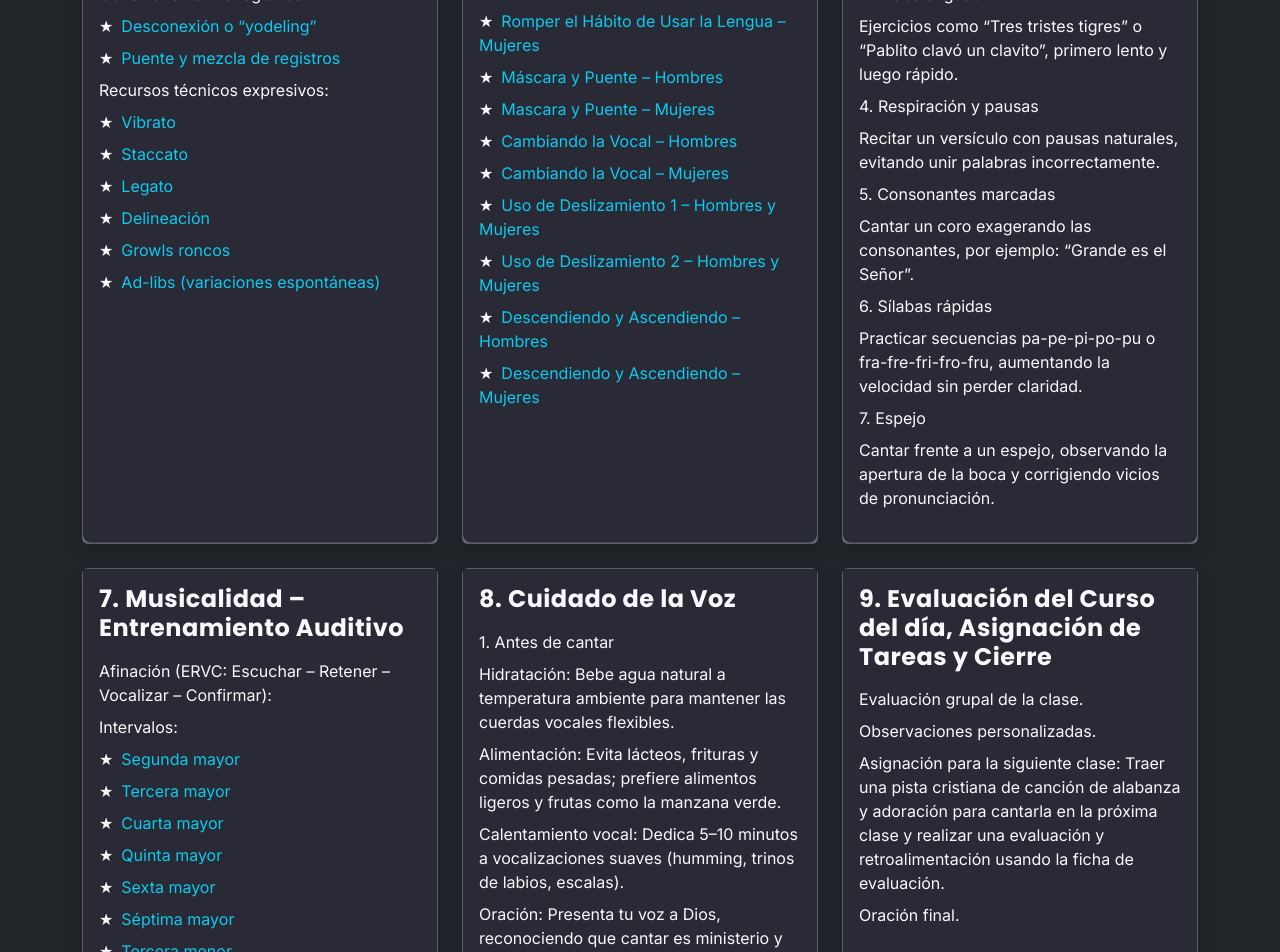
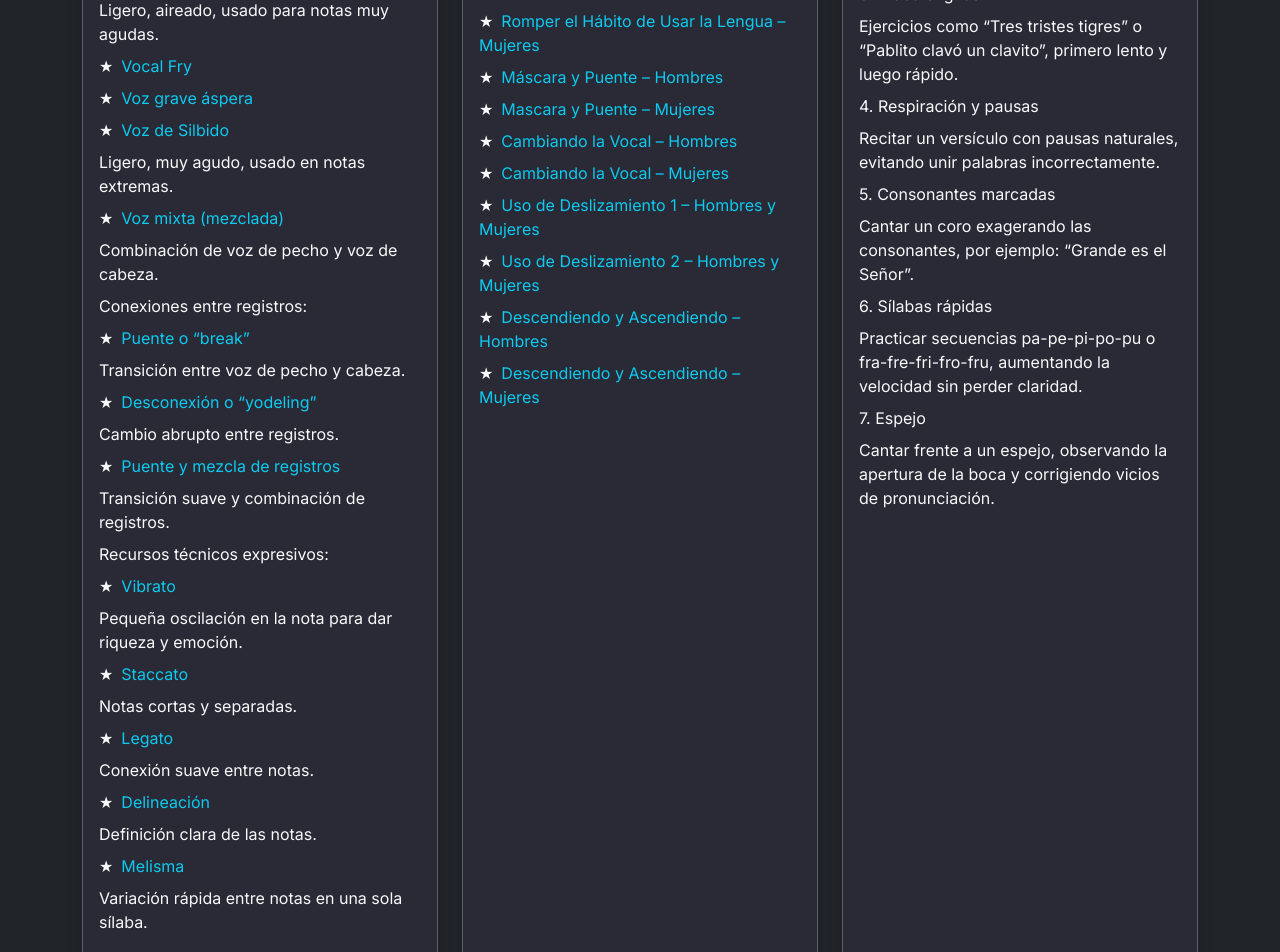
Before and after one commit to MiguelAngelTG7/Vocal-Training, a React (Vite) app: page / in a window 1280 px wide. Shown: the part 1780-2732 px from the top of the page. Built offline with nearby package versions, Linux system fonts and the light colour scheme.

Commit message:
text fixed 2

```diff
--- a/src/App.jsx
+++ b/src/App.jsx
@@ -159,21 +159,35 @@ function App() {
             items: [
               'Tipos de Voz (Registros):',
               'Voz de pecho*',
+              'Potente, lleno, usado al hablar y cantar grave.',
               'Voz de cabeza*',
+              'Ligero, resonante, usado para notas agudas y falsetto.',
               'Falsetto*',
+              'Ligero, aireado, usado para notas muy agudas.',
+              'Vocal Fry*',
               'Voz grave áspera*',
-              'Voz de silbido*',
+              'Voz de Silbido*',
+              'Ligero, muy agudo, usado en notas extremas.',
               'Voz mixta (mezclada)*',
+              'Combinación de voz de pecho y voz de cabeza.',
               'Conexiones entre registros:',
+              'Puente o “break”*',
+              'Transición entre voz de pecho y cabeza.',
               'Desconexión o “yodeling”*',
+              'Cambio abrupto entre registros.',
               'Puente y mezcla de registros*',
+              'Transición suave y combinación de registros.',
               'Recursos técnicos expresivos:',
               'Vibrato*',
+              'Pequeña oscilación en la nota para dar riqueza y emoción.',
               'Staccato*',
+              'Notas cortas y separadas.',
               'Legato*',
+              'Conexión suave entre notas.',
               'Delineación*',
-              'Growls roncos*',
-              'Ad-libs (variaciones espontáneas)*'
+              'Definición clara de las notas.',
+              'Melisma*',
+              'Variación rápida entre notas en una sola sílaba.'
             ]
           },
           {
```
